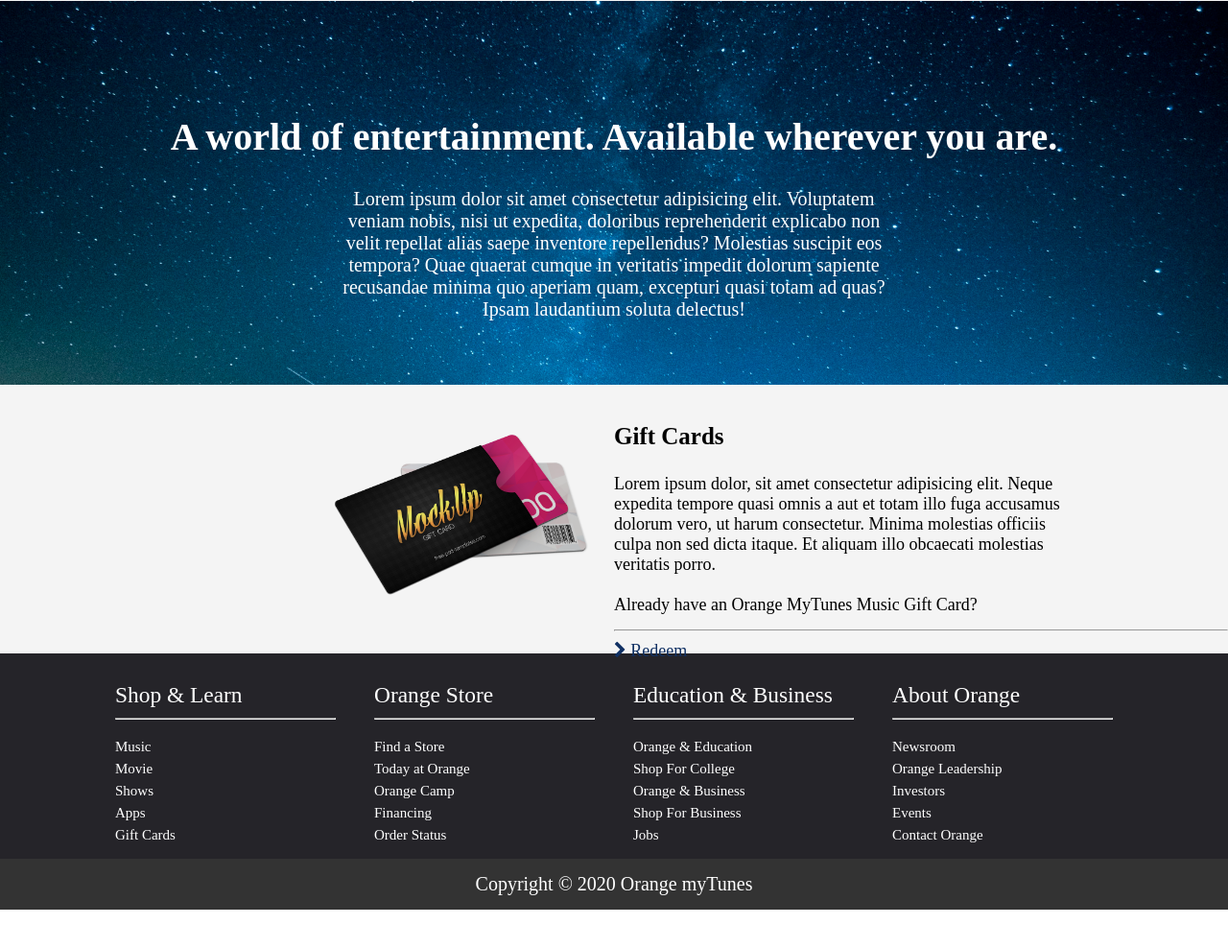
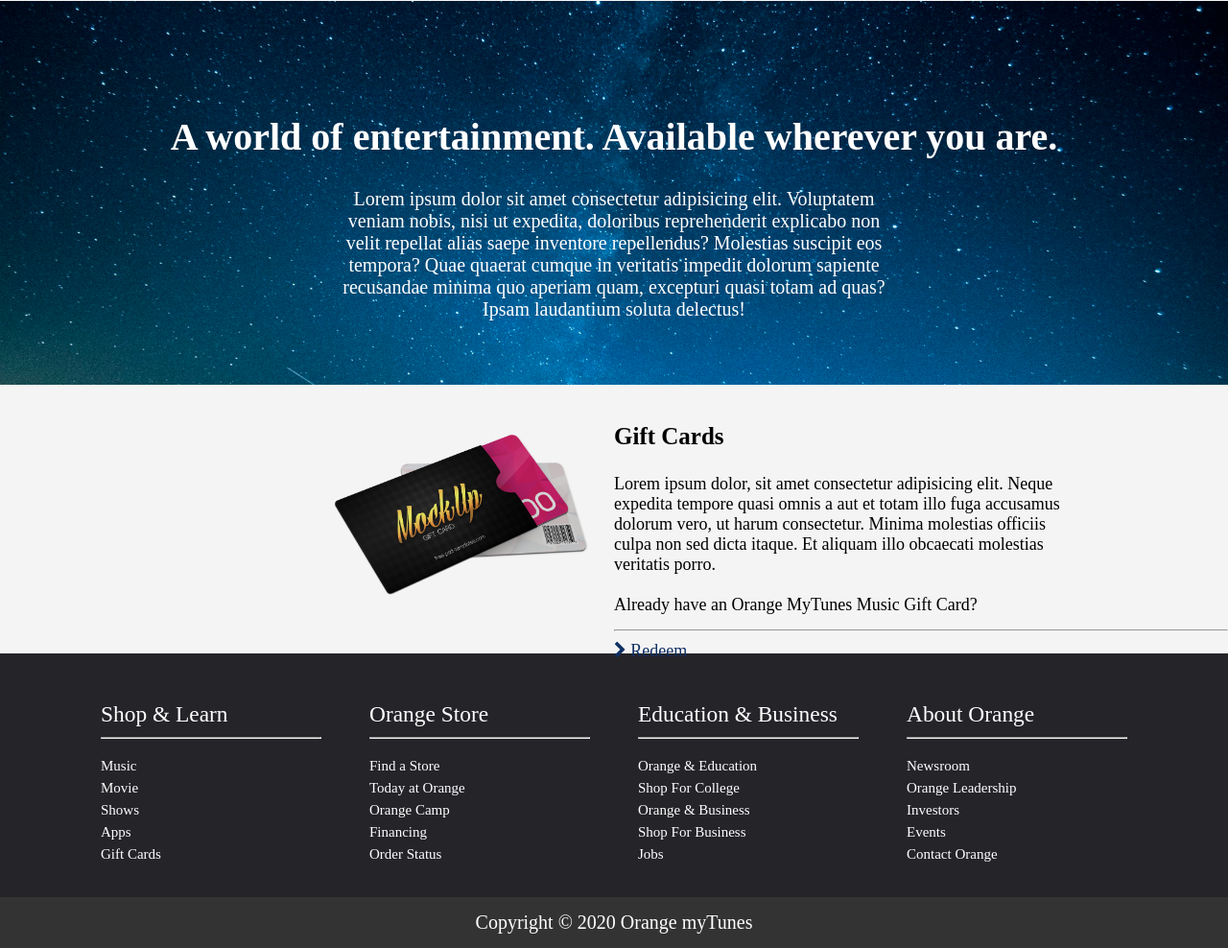
Before and after one commit to harshguptahg007/Music-Player-Website, a website: page index.html in a window 1280 px wide. Shown: the part 3503-4491 px from the top of the page at 96% size. Before the commit the page ends 4451 px from the top, so only its background shows below. Drawn offline with Linux system fonts and the light colour scheme.

Commit message:
minor change

```diff
--- a/sass/_components.scss
+++ b/sass/_components.scss
@@ -200,7 +200,7 @@
       text-align: start;
       width: 23rem;
       font-size: 2rem;
-      margin: 0 2rem;
+      margin: 2rem 2.5rem;
 
       h3 {
         font-weight: normal;
```
Also changed, not shown: css/style.css.
